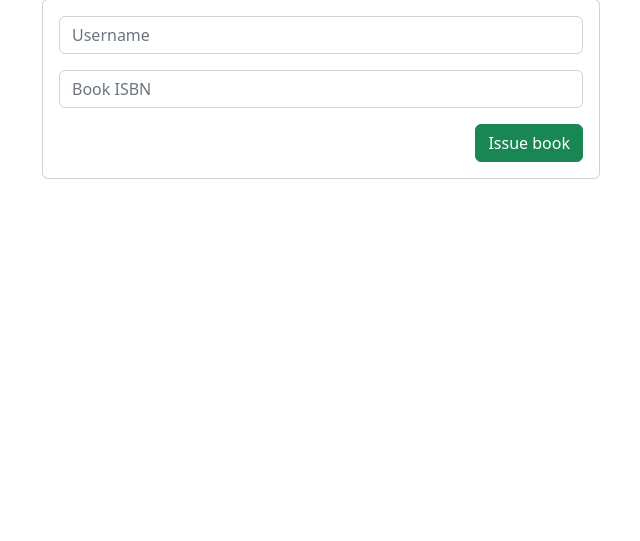
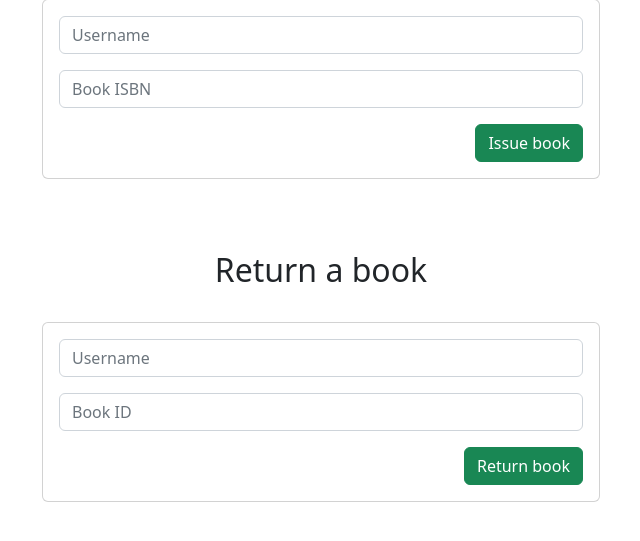
Before and after one commit to MotilalChavhan/BookApp, a Django app: page /issuebooks in a window 1280 px wide. Shown: the part 151-692 px from the top of the page, without its empty margins (319-959 px from the left). Run offline with Django 4.2, Linux system fonts and the light colour scheme; some libraries are stand-ins or nearby versions.

Commit message:
feat: added return book form and implemented the returnbooks/ path

```diff
--- a/LibraryApp/BookApp/templates/books_view.html
+++ b/LibraryApp/BookApp/templates/books_view.html
@@ -78,7 +78,7 @@
 <div class="align-items-center" id="liveAlertPlaceholder"></div>
 
 <!-- add books button -->
-<p align="right">To export books to the library database click on Add Books button.</p>
+<p align="right">To import books to the library database click on Add Books button.</p>
 <div class="d-flex justify-content-end">
 	<button type="button" class="btn btn-success" id="addbooks">Add Books</button>
 </div>
--- a/LibraryApp/BookApp/templates/issue_books.html
+++ b/LibraryApp/BookApp/templates/issue_books.html
@@ -32,28 +32,28 @@
 			</form>
 	    </div>
 	</div>
-	<!-- <br>
+	<br>
 	<br>
 	<br>
 	<h2>Return a book</h2>
 	<br>
 	<div class="card" style="width: 50%;">
 	    <div class="card-body">
-			<form action="{% url 'issuebooks' %}" method="post" class="row g-3">
+			<form action="{% url 'returnbooks' %}" method="post" class="row g-3">
 			  {% csrf_token %}
 				<div class="col-sm-12">
 					<input type="text" class="form-control" name="username" placeholder="Username" required>
 				</div>
 
 				<div class="col-sm-12">
-					<input type="text" class="form-control" name="isbn" placeholder="Book ISBN" required>
+					<input type="text" class="form-control" name="bookID" placeholder="Book ID" required>
 				</div>
 				<div class="col-sm-12 d-flex justify-content-end">
 					<button type="submit" class="btn btn-success" id="returnbooks">Return book</button>
 				</div>
 			</form>
 	    </div>
-	</div> -->
+	</div>
 </center>
 
 {% endblock %}
```
